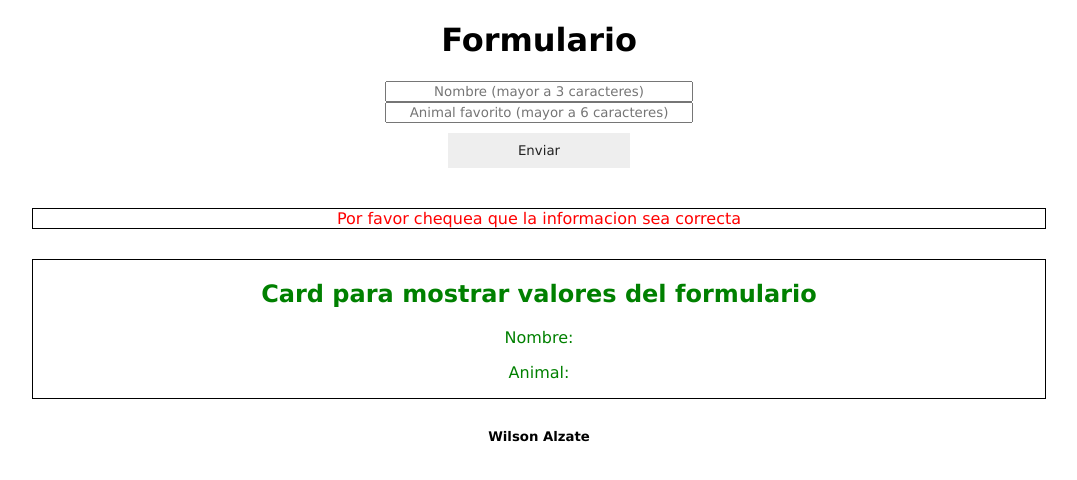
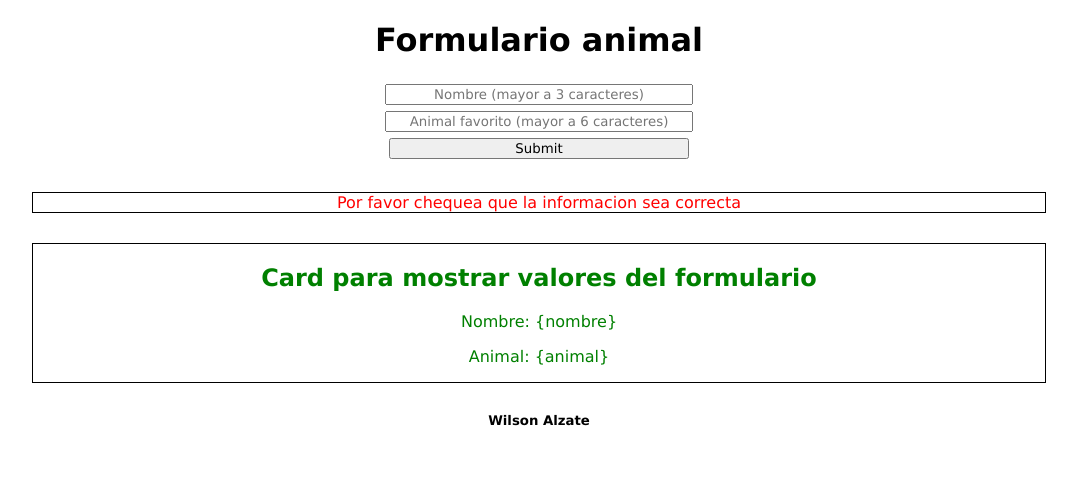
Before and after one commit to KevvDaniel/fe3c4-parcial, a React (Vite) app: page / in a window 1280 px wide. Shown: the top 480 px of the page, without its empty margins (101-1178 px from the left). Built offline with nearby package versions, Linux system fonts and the light colour scheme.

Commit message:
Ok funcionalidad 'onSubmit' que permite evitar que la pagina se recarge al presionar enviar, y contener los datos recibidos del formulario

```diff
--- a/src/App.jsx
+++ b/src/App.jsx
@@ -1,58 +1,30 @@
 import { useState } from 'react'
 import Card from './Card.jsx'
+import Form from './components/form/index.jsx';
 
 function App() {
   //Aqui deberias agregar los estados y los handlers para los inputs
 
-  const[nombre, setNombre] = useState ("");
-  const[animal, setAnimal] = useState ("");
+  // ----- VER VIDEO 1:24:15 ---------------//
+  //Falta
+  // Hacer validaciones
 
-  const handleChange = (e) => {
-    //Hacer validaciones
-    //if(e.target.value.length > 3){}
-    //console.log(e.target.value);
-    setNombre(e.target.value);
+  // funcion dentro el padre "App" que se le pasa como "props" al hijo "Form"
+  // las props son de solo lectura, el hijo no puede modificarlas
+  const onSubmit = (data) => {
+    console.log("data: ", data);
   }
-
-  const handleChangeAnimal = (e) => {
-    setAnimal(e.target.value);
-  }
-
-  // console.log("valor del nombre es: ", nombre);
-  // console.log("valor del animal es: ", animal);
 
   return (
     <div className="App">
-      <h1>Formulario</h1>
-      <form>{/* aqui deberias escribir tu codigo */}
-        <input
-          id="name"
-          type="text"
-          name="nombre"
-          value={nombre}
-          placeholder="Nombre (mayor a 3 caracteres)"
-          onChange={handleChange}
-          />
-        <br />
+      <Form
+        onSubmit={onSubmit}
+        titulo="Formulario animal"
+      />
 
-        <input
-          id="animal"
-          type="text"
-          name="animal"
-          value={animal}
-          placeholder="Animal favorito (mayor a 6 caracteres)"
-          onChange={handleChangeAnimal}
-          />
-        <br />
+      <p id="msn-error" >Por favor chequea que la informacion sea correcta</p>
+      <Card nombre="{nombre}" animal="{animal}"/>
 
-        <button type="submit" value="Enviar">
-          Enviar
-        </button>
-
-        <p id="msn-error" >Por favor chequea que la informacion sea correcta</p>
-        <Card/>
-
-      </form>
       <h5>Wilson Alzate</h5>
     </div>
   );
--- a/src/Card.jsx
+++ b/src/Card.jsx
@@ -1,12 +1,12 @@
 //Este componente deberia recibir por props y mostrar en pantalla la informacion
 //que envia el usuario
 
-function Card() {
+function Card({nombre, animal}) {
   return (
     <div id="card">
       <h2>Card para mostrar valores del formulario</h2>
-        <p>Nombre:{}</p>
-        <p>Animal:{}</p>
+        <p>Nombre: {nombre}</p>
+        <p>Animal: {animal}</p>
     </div>
   );
 }
--- /dev/null
+++ b/src/components/form/index.jsx
@@ -0,0 +1,64 @@
+import React from 'react'
+import { useState } from 'react'
+
+// recibe como props desde App - Form
+function Form({onSubmit, titulo}) {
+
+    const[nombre, setNombre] = useState ("");
+    const[animal, setAnimal] = useState ("");
+
+    const handlerChangeNombre = (e) => {
+        //Hacer validaciones
+        //if(e.target.value.length > 3){}
+        //console.log(e.target.value);
+        setNombre(e.target.value);
+    }
+
+    const handlerChangeAnimal = (e) => {
+        setAnimal(e.target.value);
+    }
+
+    // console.log("valor del nombre es: ", nombre);
+    // console.log("valor del animal es: ", animal);
+
+    const handlerSubmit = (e) => {
+        // llama a la funcion prenenir default para que al dar clic en el boton "enviar" la pagina no se recargue automaticamente
+        e.preventDefault();
+
+        const data = {
+            nombre,
+            animal
+        }
+        // utiliza la funcion onSubmit del padre y se le cargan "data" que son las variables que contienen los datos de nombre y animal recibidos en el formulario
+        onSubmit(data)
+    }
+
+    return (
+        <form onSubmit={handlerSubmit}>{/* aqui deberias escribir tu codigo */}
+            <h1>{titulo}</h1> {/**Acá uso una de las props */}
+            <input
+                id="name"
+                type="text"
+                name="nombre"
+                value={nombre}
+                placeholder="Nombre (mayor a 3 caracteres)"
+                onChange={handlerChangeNombre}
+            />
+            <br />
+
+            <input
+                id="animal"
+                type="text"
+                name="animal"
+                value={animal}
+                placeholder="Animal favorito (mayor a 6 caracteres)"
+                onChange={handlerChangeAnimal}
+            />
+            <br />
+
+            <input type="submit" />
+        </form>
+    )
+}
+
+export default Form
--- a/src/index.css
+++ b/src/index.css
@@ -21,6 +21,7 @@
 
 input{
     width: 300px;
+    margin: 3px;
 }
 
 button {
```
